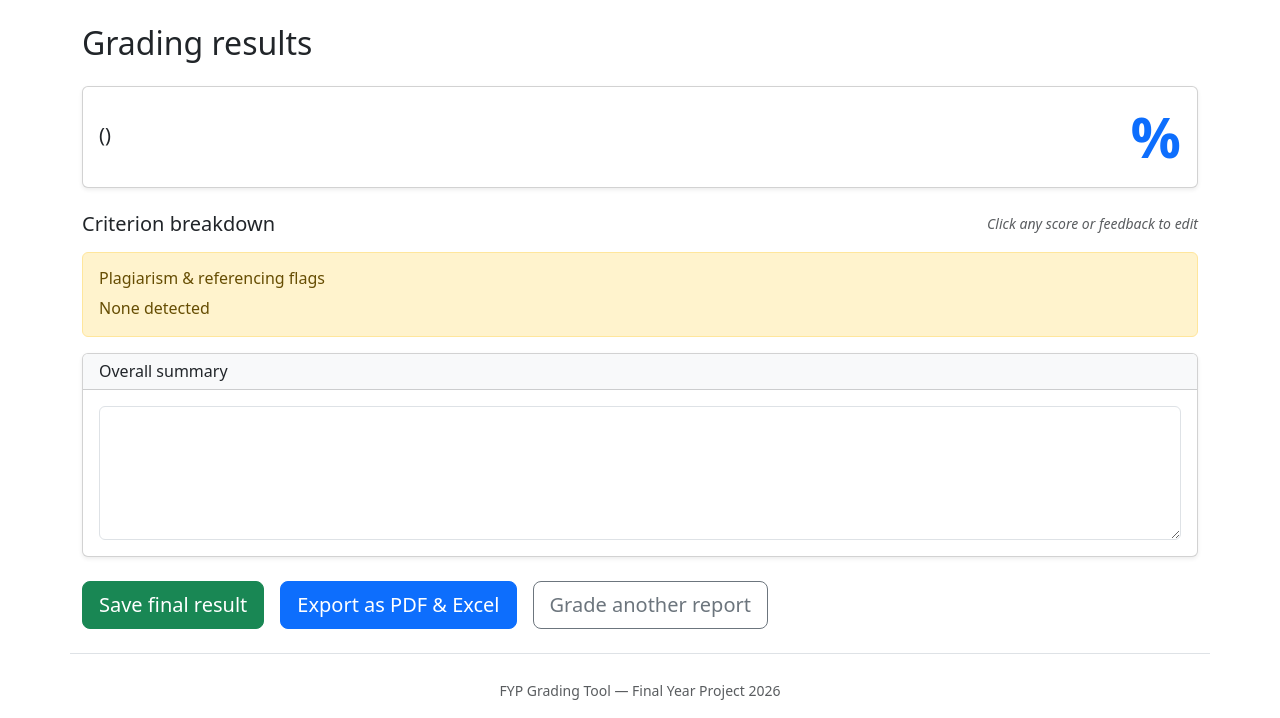
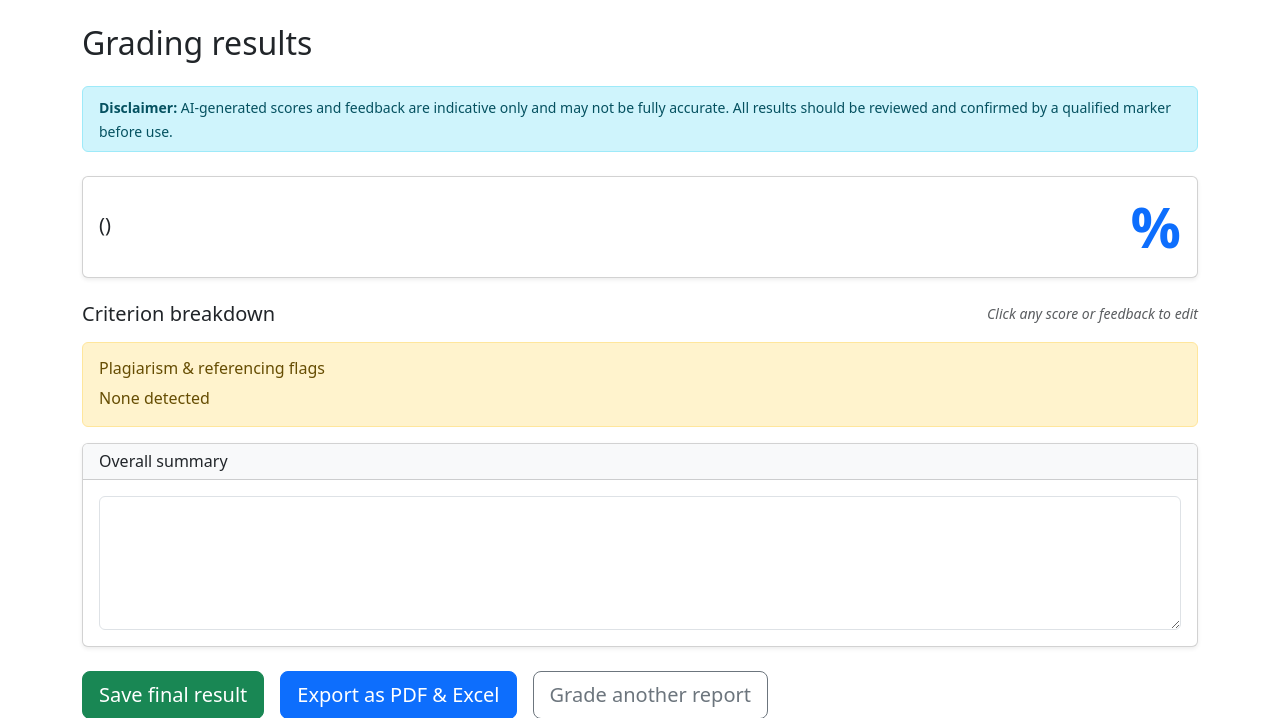
Before and after one commit to Samyojan-1/fyp-grading-tool, a Flask app: template templates/results.html in a window 1280 px wide. Shown: the part 56-774 px from the top of the page. Run offline with Flask 3, Linux system fonts and the light colour scheme; the template is opened without the code that fills it, so the values that code supplies are empty; some libraries are stand-ins or nearby versions.

Commit message:
disclaimer after feedback

```diff
--- a/templates/results.html
+++ b/templates/results.html
@@ -4,6 +4,10 @@
 
 {% block content %}
 <h2 class="mb-4">Grading results</h2>
+
+<div class="alert alert-info py-2 mb-4">
+    <small><strong>Disclaimer:</strong> AI-generated scores and feedback are indicative only and may not be fully accurate. All results should be reviewed and confirmed by a qualified marker before use.</small>
+</div>
 
 {% with messages = get_flashed_messages(with_categories=true) %}
     {% if messages %}
```
